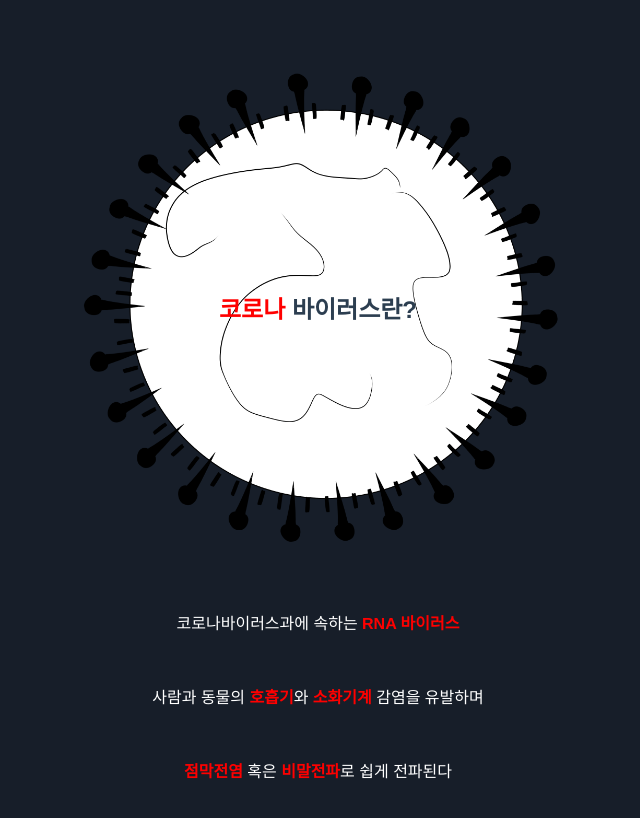
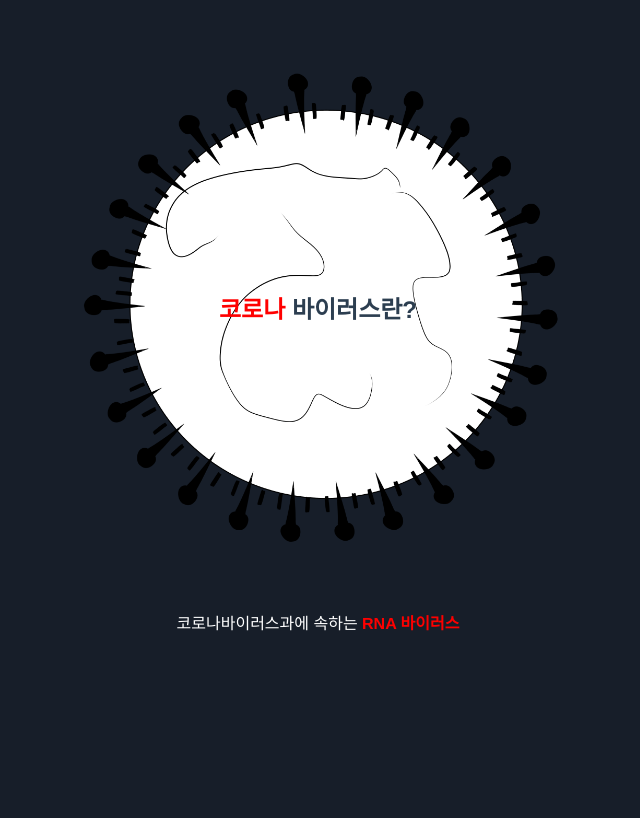
Before and after one commit to Team-CONO/covid-rodong, a Vue app: page / in a window 1280 px wide. Shown: the top 818 px of the page, without its empty margins (322-962 px from the left). Built offline with nearby package versions, Linux system fonts and the light colour scheme; what @growthbunker/vuedarkmode would draw is missing.

Commit message:
add aos anim

```diff
--- a/src/components/VirusIntro.vue
+++ b/src/components/VirusIntro.vue
@@ -1,11 +1,11 @@
 <template>
   <div id="app" class="covid">
-    <div class="intro">
+    <div class="intro" data-aos="zoom-out">
         <h2><span class="focus">코로나</span> 바이러스란?</h2>
     </div>
-    <div class="info">코로나바이러스과에 속하는 <span class="focus">RNA 바이러스</span></div>
-    <div class="info">사람과 동물의 <span class="focus">호흡기</span>와 <span class="focus">소화기계</span> 감염을 유발하며</div>
-    <div class="info"><span class="focus">점막전염</span> 혹은 <span class="focus">비말전파</span>로 쉽게 전파된다</div>
+    <div class="info" data-aos="fade-up">코로나바이러스과에 속하는 <span class="focus">RNA 바이러스</span></div>
+    <div class="info" data-aos="fade-up" data-aos-delay="50">사람과 동물의 <span class="focus">호흡기</span>와 <span class="focus">소화기계</span> 감염을 유발하며</div>
+    <div class="info" data-aos="fade-up" data-aos-delay="100"><span class="focus">점막전염</span> 혹은 <span class="focus">비말전파</span>로 쉽게 전파된다</div>
   </div>
 </template>
 
```
